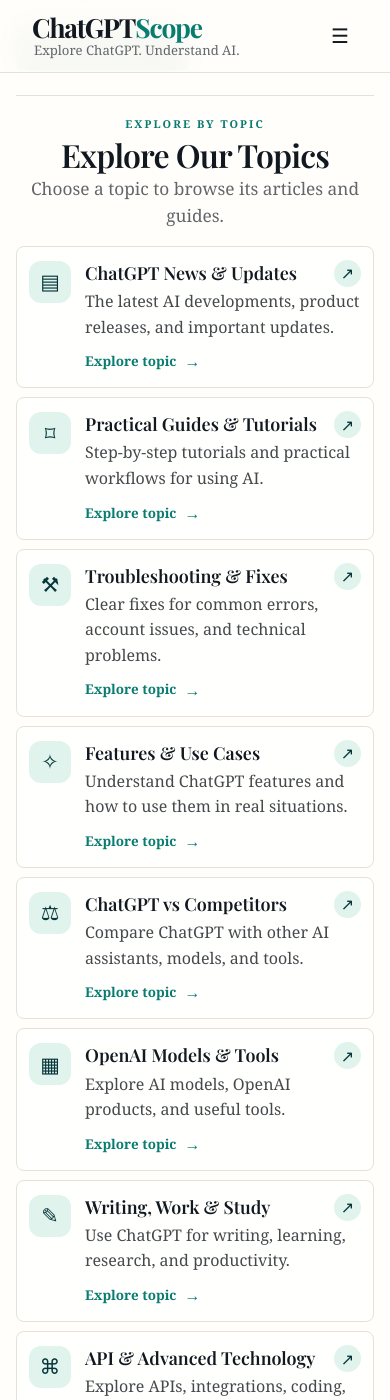
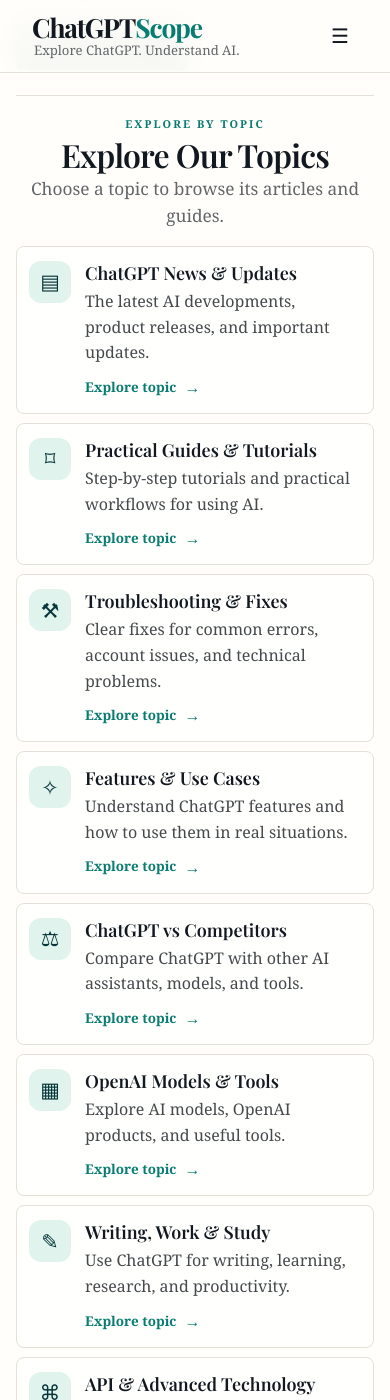
Before and after one commit to todaysnewsai/ChatGPTScope, a Jekyll site: the page built from index.html, in a window 390 px wide and 1400 px high, scrolled down 672 px. Built offline with Jekyll 4.4.1, drawn with Linux system fonts in a browser that asks for light colours; the list of posts is cut into pages by our own code.

Commit message:
Remove topic card arrows and move View all articles below heading on mobile

```diff
--- a/assets/css/style.css
+++ b/assets/css/style.css
@@ -212,3 +212,25 @@
     white-space:nowrap !important;
   }
 }
+
+/* Simplify mobile topic cards and move the article-list link below its heading */
+@media(max-width:600px){
+  a.roadmap-card .roadmap-arrow{display:none !important}
+  a.roadmap-card{padding-right:14px !important}
+  .latest-heading{
+    display:flex !important;
+    flex-direction:column !important;
+    align-items:flex-start !important;
+    gap:8px !important;
+  }
+  .latest-heading>div{width:100% !important}
+  .latest-heading h2{margin:0 !important}
+  .latest-heading p{max-width:none !important;width:100% !important}
+  .latest-heading>.text-link{
+    position:static !important;
+    display:inline-block !important;
+    margin-top:2px !important;
+    order:2 !important;
+    white-space:normal !important;
+  }
+}
```
